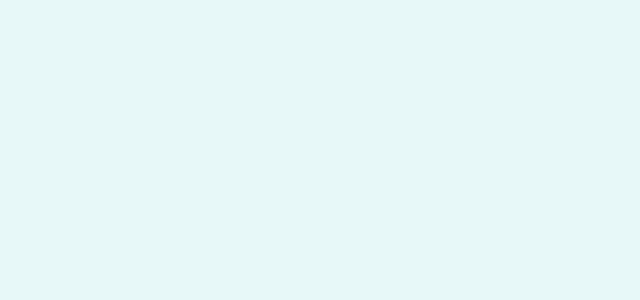
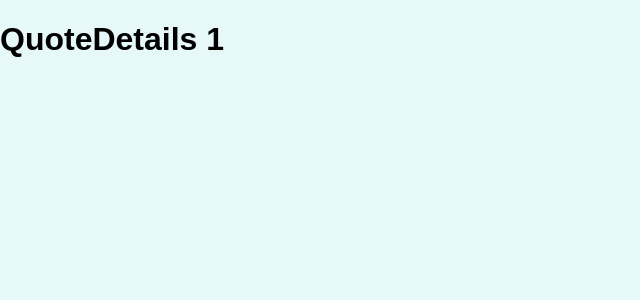
Before and after one commit to KayyamAjay/Routepractice-project, a JavaScript app: page /quotes/1 in a window 1280 px wide. Shown: the top 300 px of the page, without its empty margins (0-640 px from the left). Built offline with nearby package versions, Linux system fonts and the light colour scheme.

Commit message:
using params and redirecting

```diff
--- a/src/App.js
+++ b/src/App.js
@@ -1,8 +1,23 @@
+import { Route, Switch, Redirect } from "react-router-dom";
+import AllQuotes from "./pages/AllQuotes";
+import NewQuote from "./pages/NewQuote";
+import QuoteDetails from "./pages/QuoteDetail";
 function App() {
   return (
-    <div>
-
-    </div>
+    <Switch>
+      <Route path="/" exact>
+        <Redirect to="/quotes" />
+      </Route>
+      <Route path="/quotes" exact>
+        <AllQuotes />
+      </Route>
+      <Route path="/quotes/:quoteid" exact>
+        <QuoteDetails />
+      </Route>
+      <Route path="/newquote" exact>
+        <NewQuote />
+      </Route>
+    </Switch>
   );
 }
 
--- a/src/index.js
+++ b/src/index.js
@@ -1,6 +1,11 @@
-import ReactDOM from 'react-dom';
+import ReactDOM from "react-dom";
+import { BrowserRouter } from "react-router-dom";
+import "./index.css";
+import App from "./App";
 
-import './index.css';
-import App from './App';
-
-ReactDOM.render(<App />, document.getElementById('root'));
+ReactDOM.render(
+  <BrowserRouter>
+    <App />
+  </BrowserRouter>,
+  document.getElementById("root")
+);
--- /dev/null
+++ b/src/pages/AllQuotes.js
@@ -0,0 +1,5 @@
+const AllQuotes = () => {
+  return <h1>AllQuotes</h1>;
+};
+
+export default AllQuotes;
--- /dev/null
+++ b/src/pages/NewQuote.js
@@ -0,0 +1,5 @@
+const NewQuote = () => {
+  return <h1>NewQuote</h1>;
+};
+
+export default NewQuote;
--- /dev/null
+++ b/src/pages/QuoteDetail.js
@@ -0,0 +1,7 @@
+import { useParams } from "react-router";
+
+const QuoteDetails = () => {
+  const pramas = useParams();
+  return <h1>QuoteDetails {pramas.quoteid}</h1>;
+};
+export default QuoteDetails;
```
Also changed, not shown: 1 other file (tests, documents, lock files or other folders).
